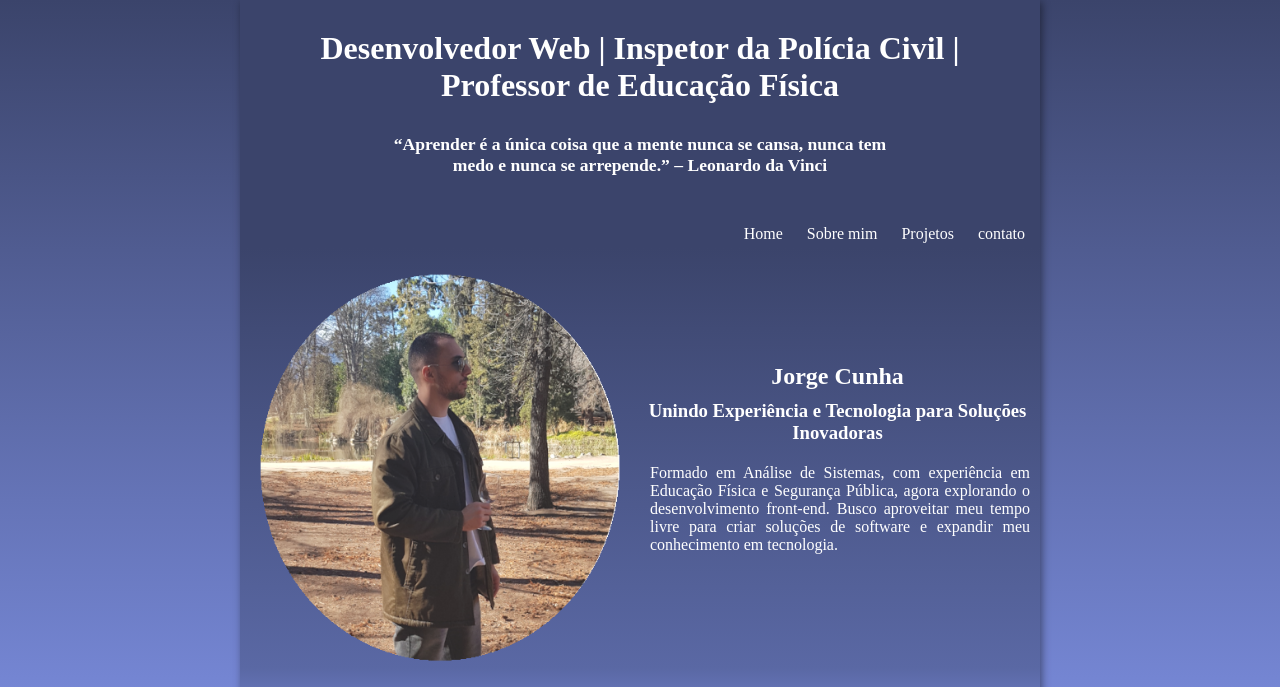
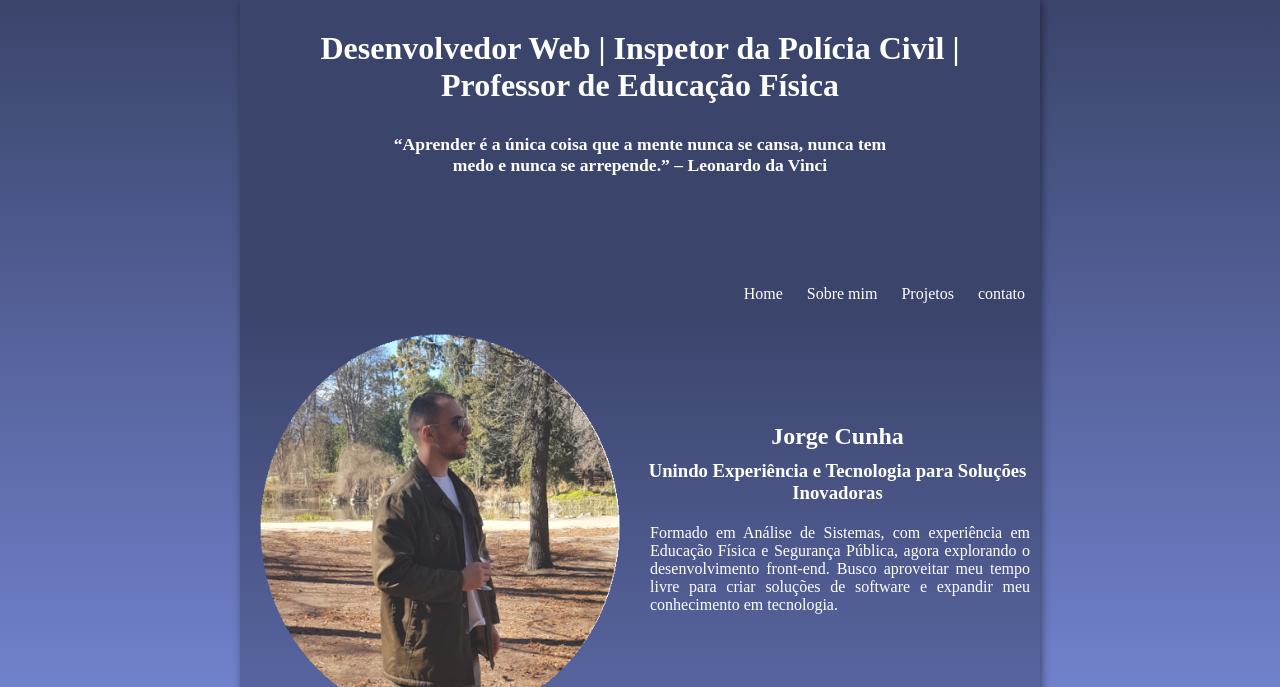
Before and after one commit to JorgeCunhaOliveira/portfolio, a plain HTML site: page index.html in a window 1280 px wide. Shown: the top 687 px of the page. Drawn offline with Linux system fonts and the light colour scheme.

Commit message:
Update style.css

```diff
--- a/estilo/style.css
+++ b/estilo/style.css
@@ -24,7 +24,7 @@ main{/*Com os comando max e min no width eu gero responsividade na página com o
 header{
     background-color: var(--cor01);
     color: white;
-    height: 220px;
+    height: 280px;
     width: 100%;
 }
 header > h1{
```
